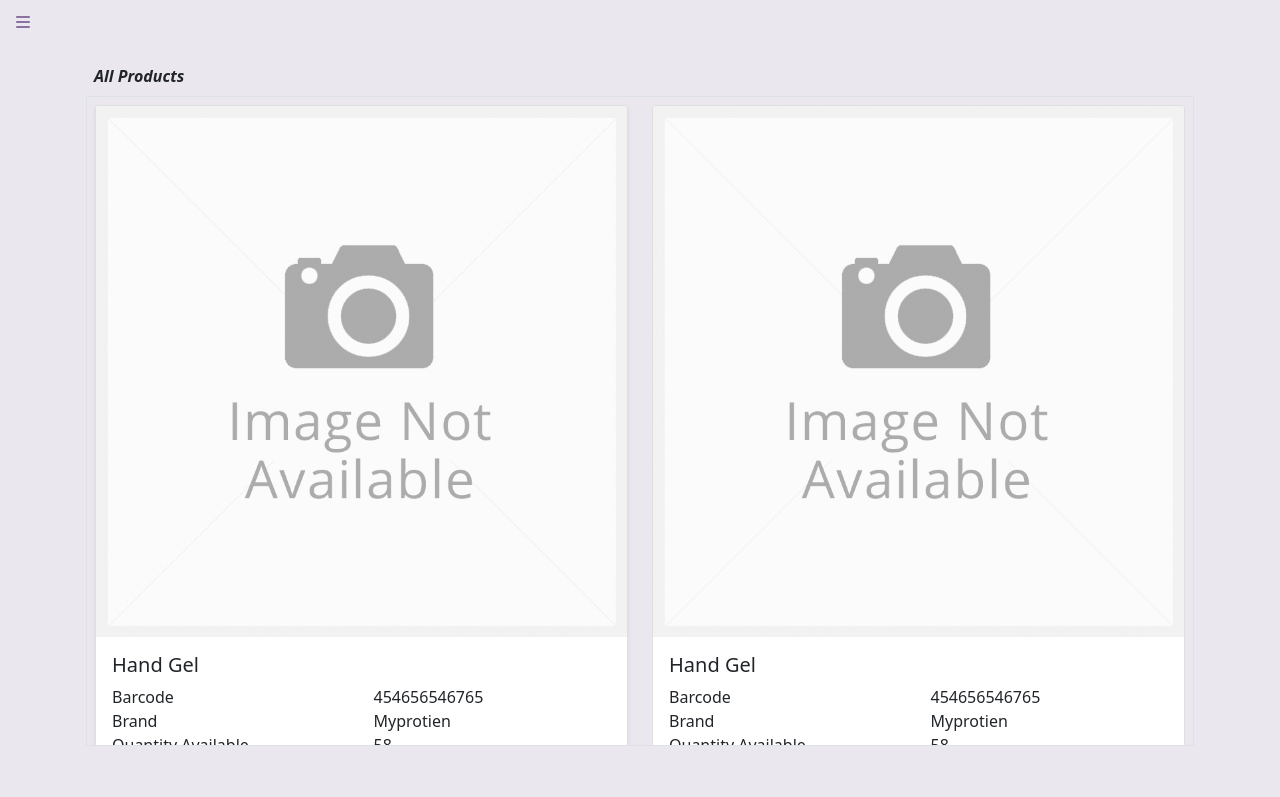
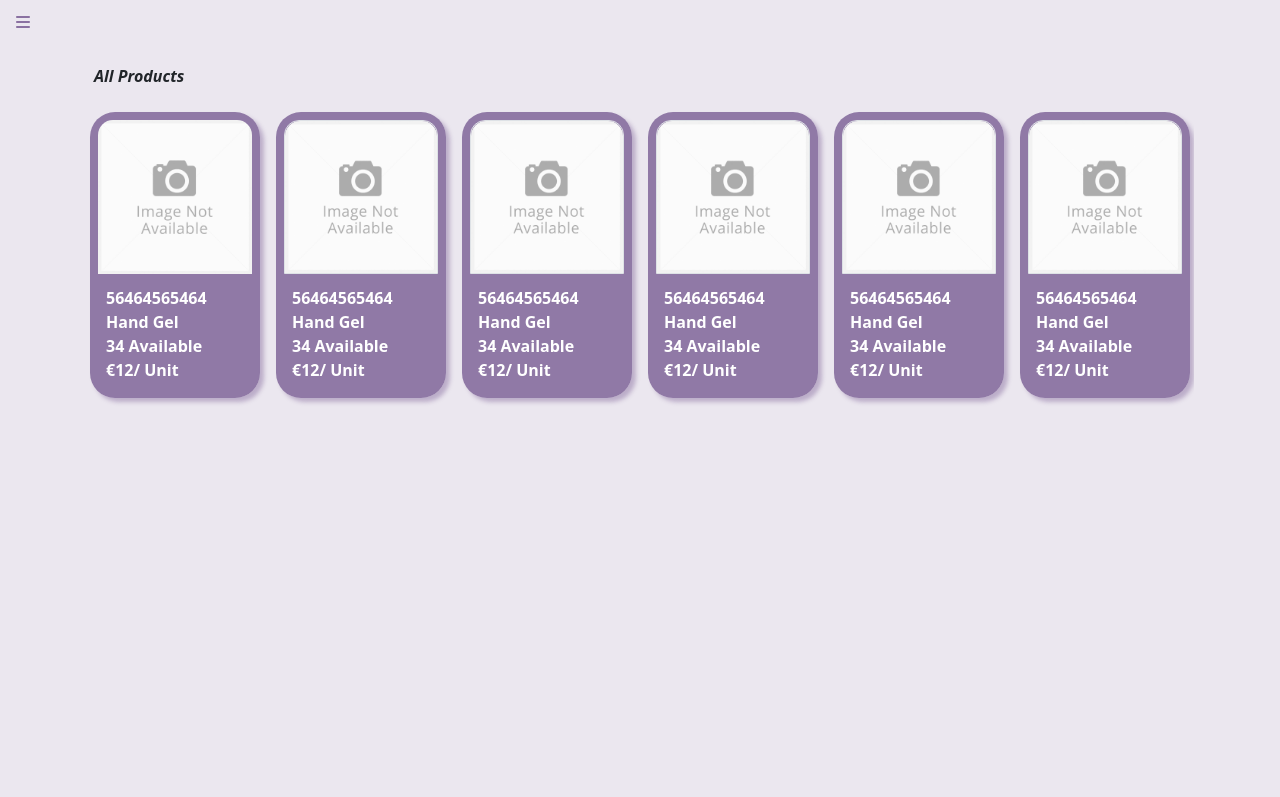
Before and after one commit to john0017/Logis_Tech, a Flask app: page /products in a window 1280 px wide. Shown: the top 797 px of the page. Run offline with Flask 2, Linux system fonts and the light colour scheme; some libraries are stand-ins or nearby versions.

Commit message:
Update products.html

```diff
--- a/templates/products.html
+++ b/templates/products.html
@@ -47,6 +47,28 @@
         box-shadow: 4px 4px 4px #73568f65;
         border-color: #73568fd0;
     }
+    .product-cont{
+        border-radius: 25px;
+        box-shadow: 4px 4px 4px #73568f65;
+        border-color: #73568fd0;
+        background-color:#73568fc0;
+        font-weight: bold;
+        color: white;
+    }
+    .product-img{
+        border-top-left-radius: 15px !important;
+        border-top-right-radius: 15px !important;
+    }
+    .product-details{
+        border-bottom-left-radius: 15px !important;
+        border-bottom-right-radius: 15px !important;
+    }
+    .product-details_list{
+        list-style-type: none;
+    }
+    .detail-list-item{
+        display: block;
+    }
 </style>
 </head>
 <body>
@@ -80,133 +102,74 @@
 
         <div class="headers m-2">all products</div>
 
-        <div class="p-2 border" style="max-height: 650px; overflow-y:scroll">
-
-            <div class="row row-cols-1 row-cols-md-2 g-4">
-
-                <div class="col">
-                  <div class="card shadow-sm">
-                    <img src="{{ url_for('static', filename='product-placeholder-wp.jpeg') }}" class="card-img-top" alt="...">
-                    <div class="card-body">
-                      <h5 class="card-title">hand gel</h5>
+        <div class="p-2" style="max-height: 650px; overflow-y:scroll">
             <div class="row">
-                            <div class="col">
-                                barcode
+                <div class="col m-2  product-cont p-2">
+                    <div class="product-img mb-1">
+                        <img src="{{ url_for('static', filename='product-placeholder-wp.jpeg') }}" class="card-img-top product-img" alt="...">
                     </div>
-                            <div class="col">
-                                454656546765
+                    <div class="product-details mt-1 p-2">
+                        <span class="detail-list-item">56464565464</span>
+                        <span class="detail-list-item">Hand Gel</span>
+                        <span class="detail-list-item">34 available</span>
+                        <span class="detail-list-item">€12/ unit</span>
                     </div>
                 </div>
-                        <div class="row">
-                            <div class="col">
-                                brand
+                <div class="col m-2  product-cont p-2">
+                    <div class="product-img border mb-1">
+                        <img src="{{ url_for('static', filename='product-placeholder-wp.jpeg') }}" class="card-img-top product-img" alt="...">
                     </div>
-                            <div class="col">
-                                myprotien
+                    <div class="product-details mt-1 p-2">
+                        <span class="detail-list-item">56464565464</span>
+                        <span class="detail-list-item">Hand Gel</span>
+                        <span class="detail-list-item">34 available</span>
+                        <span class="detail-list-item">€12/ unit</span>
                     </div>
                 </div>
-                        <div class="row">
-                            <div class="col">
-                                quantity available
+                <div class="col m-2  product-cont p-2">
+                    <div class="product-img border mb-1">
+                        <img src="{{ url_for('static', filename='product-placeholder-wp.jpeg') }}" class="card-img-top product-img" alt="...">
                     </div>
-                            <div class="col">
-                                58
+                    <div class="product-details mt-1 p-2">
+                        <span class="detail-list-item">56464565464</span>
+                        <span class="detail-list-item">Hand Gel</span>
+                        <span class="detail-list-item">34 available</span>
+                        <span class="detail-list-item">€12/ unit</span>
                     </div>
                 </div>
-                        <div class="row">
-                            <div class="col">
-                                price/ unit
+                <div class="col m-2  product-cont p-2">
+                    <div class="product-img border mb-1">
+                        <img src="{{ url_for('static', filename='product-placeholder-wp.jpeg') }}" class="card-img-top product-img" alt="...">
                     </div>
-                            <div class="col">
-                                €40
+                    <div class="product-details mt-1 p-2">
+                        <span class="detail-list-item">56464565464</span>
+                        <span class="detail-list-item">Hand Gel</span>
+                        <span class="detail-list-item">34 available</span>
+                        <span class="detail-list-item">€12/ unit</span>
                     </div>
                 </div>
+                <div class="col m-2  product-cont p-2">
+                    <div class="product-img border mb-1">
+                        <img src="{{ url_for('static', filename='product-placeholder-wp.jpeg') }}" class="card-img-top product-img" alt="...">
+                    </div>
+                    <div class="product-details mt-1 p-2">
+                        <span class="detail-list-item">56464565464</span>
+                        <span class="detail-list-item">Hand Gel</span>
+                        <span class="detail-list-item">34 available</span>
+                        <span class="detail-list-item">€12/ unit</span>
                     </div>
                 </div>
+                <div class="col m-2  product-cont p-2">
+                    <div class="product-img border mb-1">
+                        <img src="{{ url_for('static', filename='product-placeholder-wp.jpeg') }}" class="card-img-top product-img" alt="...">
                     </div>
-
-                <div class="col">
-                    <div class="card">
-                      <img src="{{ url_for('static', filename='product-placeholder-wp.jpeg') }}" class="card-img-top" alt="...">
-                      <div class="card-body">
-                        <h5 class="card-title">hand gel</h5>
-                          <div class="row">
-                              <div class="col">
-                                  barcode
-                              </div>
-                              <div class="col">
-                                  454656546765
+                    <div class="product-details mt-1 p-2">
+                        <span class="detail-list-item">56464565464</span>
+                        <span class="detail-list-item">Hand Gel</span>
+                        <span class="detail-list-item">34 available</span>
+                        <span class="detail-list-item">€12/ unit</span>
                     </div>
                 </div>
-                          <div class="row">
-                              <div class="col">
-                                  brand
-                              </div>
-                              <div class="col">
-                                  myprotien
-                              </div>
-                          </div>
-                          <div class="row">
-                              <div class="col">
-                                  quantity available
-                              </div>
-                              <div class="col">
-                                  58
-                              </div>
-                          </div>
-                          <div class="row">
-                              <div class="col">
-                                  price/ unit
-                              </div>
-                              <div class="col">
-                                  €40
-                              </div>
-                          </div>
-                      </div>
-                    </div>
-                  </div>
-
-                  <div class="col">
-                    <div class="card">
-                      <img src="{{ url_for('static', filename='product-placeholder-wp.jpeg') }}" class="card-img-top" alt="...">
-                      <div class="card-body">
-                        <h5 class="card-title">hand gel</h5>
-                          <div class="row">
-                              <div class="col">
-                                  barcode
-                              </div>
-                              <div class="col">
-                                  454656546765
-                              </div>
-                          </div>
-                          <div class="row">
-                              <div class="col">
-                                  brand
-                              </div>
-                              <div class="col">
-                                  myprotien
-                              </div>
-                          </div>
-                          <div class="row">
-                              <div class="col">
-                                  quantity available
-                              </div>
-                              <div class="col">
-                                  58
-                              </div>
-                          </div>
-                          <div class="row">
-                              <div class="col">
-                                  price/ unit
-                              </div>
-                              <div class="col">
-                                  €40
-                              </div>
-                          </div>
-                      </div>
-                    </div>
-                  </div>
-
             </div>
         </div>
 
```
Lines whose indentation alone changed are shown as unchanged.
